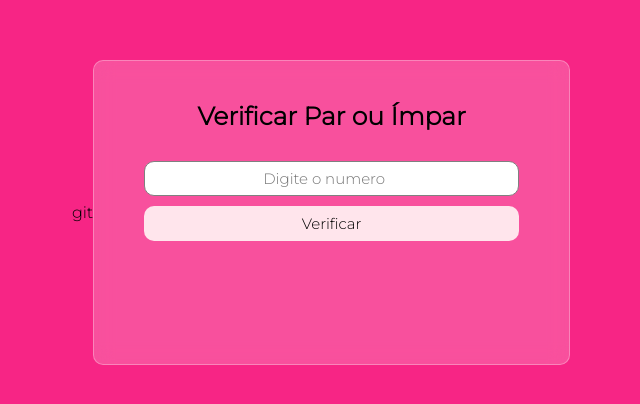
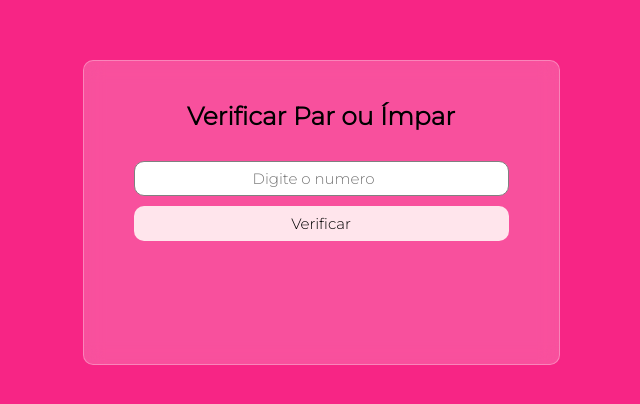
Before and after one commit to jnetto87/par_ou_impa, a plain HTML site: page index.html in a window 1280 px wide. Shown: the part 208-612 px from the top of the page, without its empty margins (319-959 px from the left). Drawn offline with Linux system fonts and the light colour scheme.

Commit message:
meu commit

```diff
--- a/index.html
+++ b/index.html
@@ -7,7 +7,7 @@
     <link rel="stylesheet" href="style.css">
     <link rel="preconnect" href="https://fonts.googleapis.com">
     <link rel="preconnect" href="https://fonts.gstatic.com" crossorigin>
-    <link href="https://fonts.googleapis.com/css2?family=Montserrat:wght@300&display=swap" rel="stylesheet">git
+    <link href="https://fonts.googleapis.com/css2?family=Montserrat:wght@300&display=swap" rel="stylesheet">
     <title>Par ou Impa?</title>
 </head>
 
```
